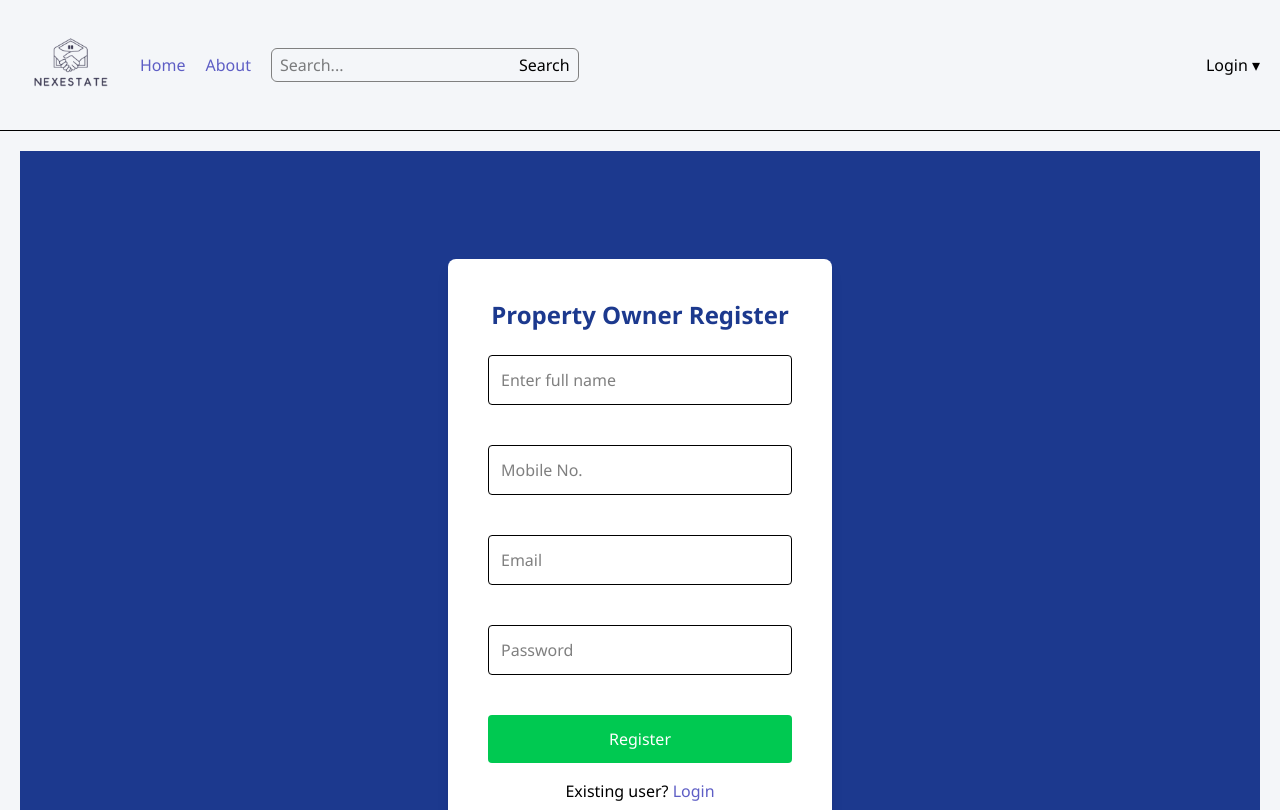
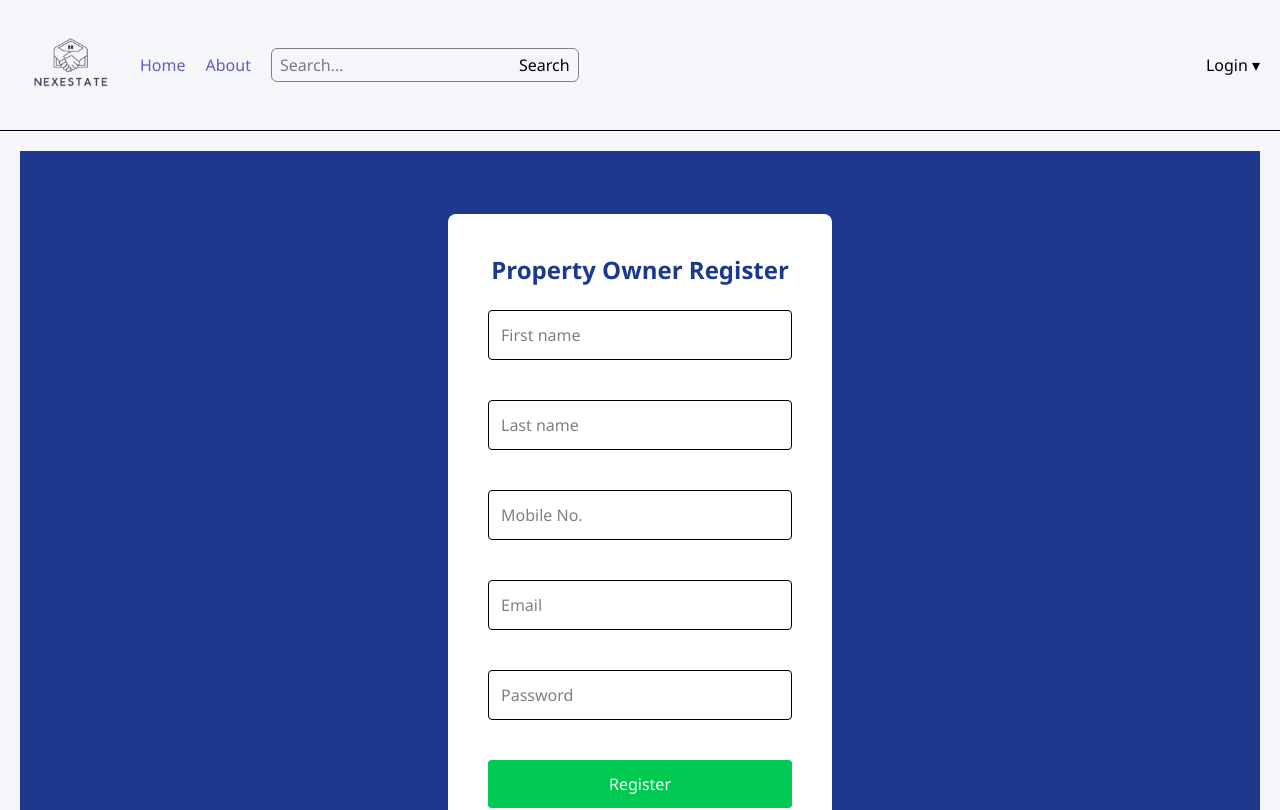
Before and after one commit to deathKiller10/mern-realEstate-platform, a React (Vite) app: page /ownerregister in a window 1280 px wide. Shown: the top 810 px of the page. Built offline with nearby package versions, Linux system fonts and the light colour scheme.

Commit message:
New Data Added

```diff
--- a/src/components/Header.jsx
+++ b/src/components/Header.jsx
@@ -5,7 +5,7 @@ import logo from "../assets/NexEstate.png";
 
 export default function Header() {
   const { user, logout } = useContext(AuthContext);
-  const displayName = user? user.split("@")[0].replace(/[0-9]/g, ""): "";
+  const displayName = user? user: "";
   const [showDropdown, setShowDropdown] = useState(false);
   const [searchTerm, setSearchTerm] = useState("");
   const navigate = useNavigate();
--- a/src/pages/BuyerLogin.jsx
+++ b/src/pages/BuyerLogin.jsx
@@ -29,13 +29,28 @@ function BuyerLogin() {
     }
 
     if (!passwordRegex.test(password)) {
-      alert("Password must be at least 8 characters and contain only letters (A-Z, a-z) and numbers (0-9). No special characters allowed.");
+      alert(
+        "Password must be at least 8 characters and contain only letters and numbers."
+      );
       return;
     }
 
-    login(email);
-    alert("Login Successful!");
-    navigate("/");
+    // Get stored user from localStorage
+    const user = JSON.parse(localStorage.getItem("buyer"));
+
+    if (!user) {
+      alert("No registered user found.");
+      return;
+    }
+
+    // Check login credentials
+    if (user.email === email && user.password === password) {
+      login(user.fname + " " + user.lname);
+      alert("Login Successful!");
+      navigate("/");
+    } else {
+      alert("Invalid email or password");
+    }
   };
 
   return (
--- a/src/pages/BuyerRegister.jsx
+++ b/src/pages/BuyerRegister.jsx
@@ -2,7 +2,8 @@ import { useState } from "react";
 import { NavLink, useNavigate } from "react-router-dom";
 function BuyerRegister() {
    const [formdata, setForm] = useState({
-       name: "",
+       fname: "",
+       lname: "",
        mobile: "",
        email: "",
        password: "",
@@ -15,12 +16,12 @@ function BuyerRegister() {
        });
      };
     const message = () => {
-      const { name, mobile, email, password } = formdata;
+    const { fname, lname, mobile, email, password } = formdata;
 
     const emailRegex = /^[^\s@]+@[^\s@]+\.[^\s@]+$/;
     const passwordRegex = /^[A-Za-z0-9]{8,}$/;
 
-      if (!name || !mobile || !email || !password) {
+    if (!fname || !lname || !mobile || !email || !password) {
       alert("Please fill all the details");
       return;
     }
@@ -32,10 +33,20 @@ function BuyerRegister() {
 
     if (!passwordRegex.test(password)) {
       alert(
-          "Password must be at least 8 characters and contain only letters and numbers. No special characters allowed."
+        "Password must be at least 8 characters and contain only letters and numbers."
       );
       return;
     }
+
+    const userData = {
+      fname,
+      lname,
+      mobile,
+      email,
+      password
+    };
+
+    localStorage.setItem("buyer", JSON.stringify(userData));
 
     alert("Registered Successfully!");
   };
@@ -50,9 +61,17 @@ function BuyerRegister() {
 
         <input
           type="text"
-          name="name"
-          value={formdata.name}
-          placeholder="Enter full name"
+          name="fname"
+          value={formdata.fname}
+          placeholder="First name"
+          className="w-full border p-3 mb-4 rounded" onChange={handlechange}
+        /><br></br><br></br>
+
+        <input
+          type="text"
+          name="lname"
+          value={formdata.lname}
+          placeholder="Last name"
           className="w-full border p-3 mb-4 rounded" onChange={handlechange}
         /><br></br><br></br>
 
--- a/src/pages/OwnerLogin.jsx
+++ b/src/pages/OwnerLogin.jsx
@@ -29,13 +29,28 @@ function OwnerLogin() {
     }
 
     if (!passwordRegex.test(password)) {
-      alert("Password must be at least 8 characters and contain only letters (A-Z, a-z) and numbers (0-9). No special characters allowed.");
+      alert(
+        "Password must be at least 8 characters and contain only letters and numbers."
+      );
       return;
     }
 
-    login(email);
-    alert("Login Successful!");
-    navigate("/ownerdetails");
+    // Get stored user from localStorage
+    const user = JSON.parse(localStorage.getItem("owner"));
+
+    if (!user) {
+      alert("No registered user found.");
+      return;
+    }
+
+    // Check login credentials
+    if (user.email === email && user.password === password) {
+      login(user.fname + " " + user.lname);
+      alert("Login Successful!");
+      navigate("/");
+    } else {
+      alert("Invalid email or password");
+    }
   };
 
   return (
--- a/src/pages/OwnerRegister.jsx
+++ b/src/pages/OwnerRegister.jsx
@@ -1,8 +1,9 @@
 import { useState } from "react";
 import { NavLink, useNavigate } from "react-router-dom";
-function BuyerRegister() {
+function OwnerRegister() {
    const [formdata, setForm] = useState({
-       name: "",
+       fname: "",
+       lname: "",
        mobile: "",
        email: "",
        password: "",
@@ -15,12 +16,12 @@ function BuyerRegister() {
        });
      };
     const message = () => {
-      const { name, mobile, email, password } = formdata;
+      const { fname, lname, mobile, email, password } = formdata;
 
       const emailRegex = /^[^\s@]+@[^\s@]+\.[^\s@]+$/;
       const passwordRegex = /^[A-Za-z0-9]{8,}$/;
 
-      if (!name || !mobile || !email || !password) {
+      if (!fname || !lname || !mobile || !email || !password) {
         alert("Please fill all the details");
         return;
       }
@@ -32,10 +33,20 @@ function BuyerRegister() {
 
       if (!passwordRegex.test(password)) {
         alert(
-          "Password must be at least 8 characters and contain only letters and numbers. No special characters allowed."
+          "Password must be at least 8 characters and contain only letters and numbers."
         );
         return;
       }
+
+      const userData = {
+        fname,
+        lname,
+        mobile,
+        email,
+        password
+      };
+
+      localStorage.setItem("owner", JSON.stringify(userData));
 
       alert("Registered Successfully!");
     };
@@ -50,9 +61,17 @@ function BuyerRegister() {
 
         <input
           type="text"
-          name="name"
-          value={formdata.name}
-          placeholder="Enter full name"
+          name="fname"
+          value={formdata.fname}
+          placeholder="First name"
+          className="w-full border p-3 mb-4 rounded" onChange={handlechange}
+        /><br></br><br></br>
+
+        <input
+          type="text"
+          name="lname"
+          value={formdata.fname}
+          placeholder="Last name"
           className="w-full border p-3 mb-4 rounded" onChange={handlechange}
         /><br></br><br></br>
 
@@ -97,4 +116,4 @@ function BuyerRegister() {
     </div>
   );
 }
-export default BuyerRegister
+export default OwnerRegister
```
Lines whose indentation alone changed are shown as unchanged.
